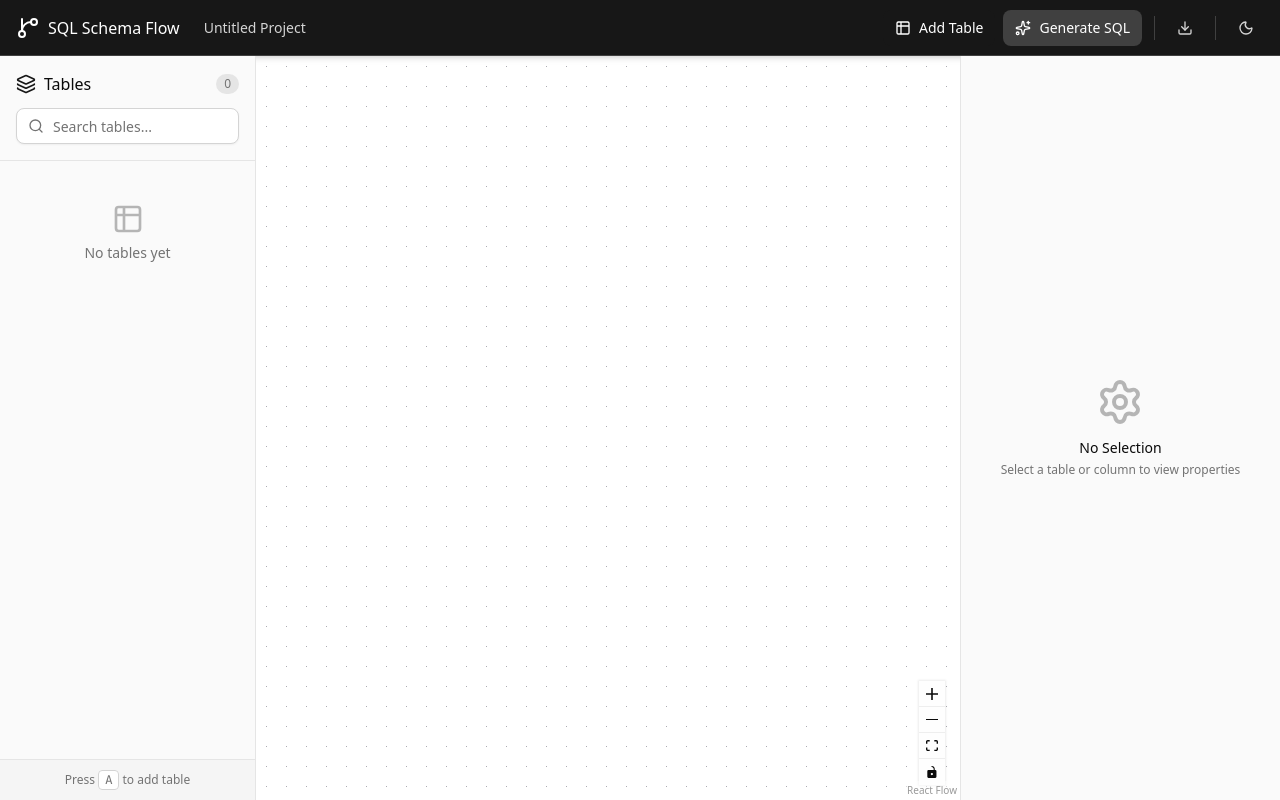
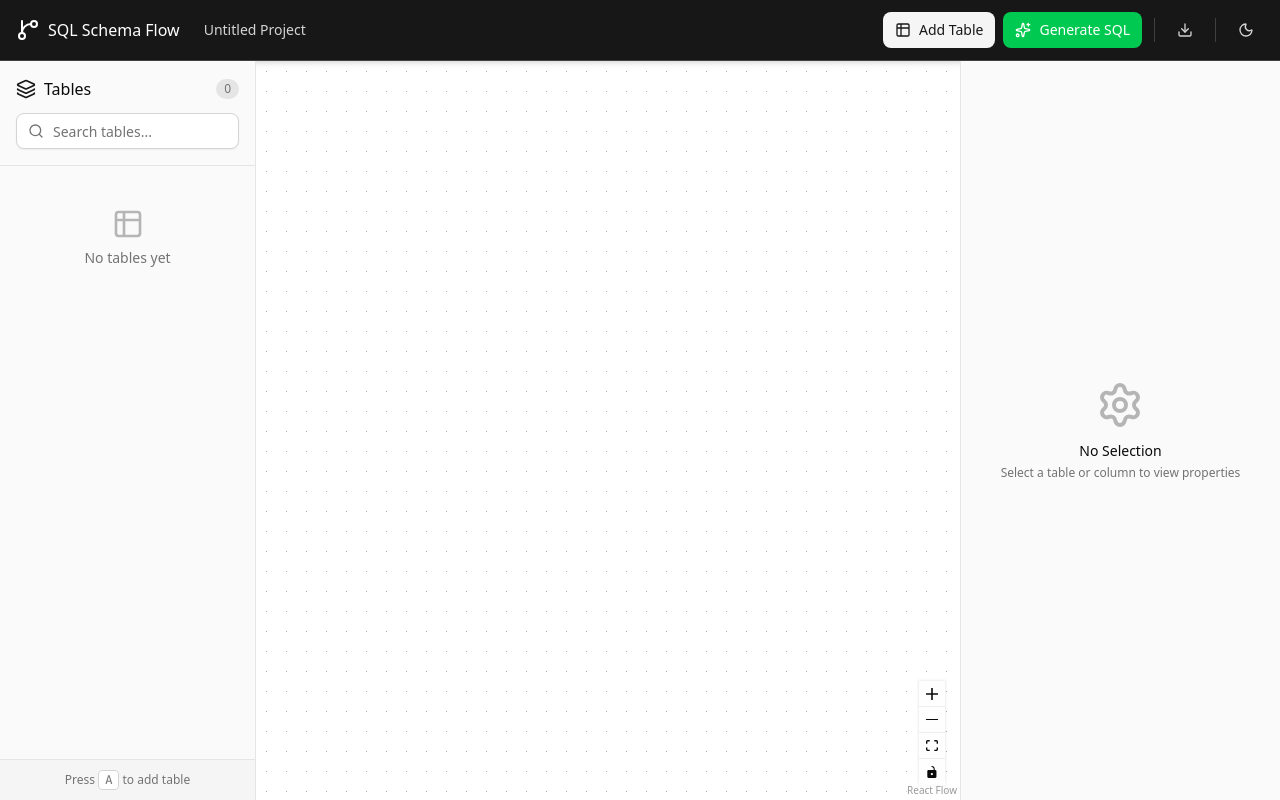
Before and after one commit to prasadkarmalkar/sql-schema-flow, a React (Vite) app: page / in a window 1280 px wide. Built offline with nearby package versions, Linux system fonts and the light colour scheme.

Commit message:
style: update TopNavBar styles for improved UI consistency and usability

```diff
--- a/src/components/TopNavBar.tsx
+++ b/src/components/TopNavBar.tsx
@@ -135,11 +135,11 @@ const TopNavBar = () => {
   };
 
   return (
-    <div className="h-14 bg-neutral-900 dark:bg-[rgb(var(--background))] border-b border-neutral-700 dark:border-[rgb(var(--border))] flex items-center justify-between px-4 shadow-md">
+    <div className="py-3 bg-neutral-900  border-b border-neutral-700 flex items-center justify-between px-4 shadow-md">
       {/* Left section */}
       <div className="flex items-center gap-4">
         <div className="flex items-center gap-2">
-          <GitBranch className="h-6 w-6 text-white" />
+          <GitBranch className="size-6 text-white" />
           <span className="text-app-title text-white dark:text-foreground">SQL Schema Flow</span>
         </div>
 
@@ -161,7 +161,7 @@ const TopNavBar = () => {
         ) : (
           <button
             onClick={() => setIsEditingName(true)}
-            className="text-sm text-neutral-300 dark:text-muted-foreground hover:text-white dark:hover:text-foreground px-2 py-1 rounded hover:bg-neutral-800 dark:hover:bg-muted transition-colors"
+            className="text-sm text-neutral-300 dark:text-muted-foreground hover:text-white dark:hover:text-foreground px-2 py-1 rounded hover:bg-neutral-800 dark:hover:bg-muted transition-colors cursor-pointer"
           >
             {projectName}
           </button>
@@ -173,7 +173,8 @@ const TopNavBar = () => {
         <Button
           onClick={handleAddTable}
           size="default"
-          className="bg-primary hover:bg-primary-600 text-white"
+          variant={'secondary'}
+          className="cursor-pointer"
         >
           <Table2 className="h-4 w-4" />
           Add Table
@@ -182,8 +183,8 @@ const TopNavBar = () => {
         <Button
           onClick={generateSQL}
           size="default"
-          variant="secondary"
-          className="bg-neutral-700 dark:bg-secondary hover:bg-neutral-600 dark:hover:bg-secondary/80 text-white dark:text-foreground"
+          variant="default"
+          className="cursor-pointer bg-green-500 hover:bg-green-600 text-white"
         >
           <Sparkles className="h-4 w-4" />
           Generate SQL
```
